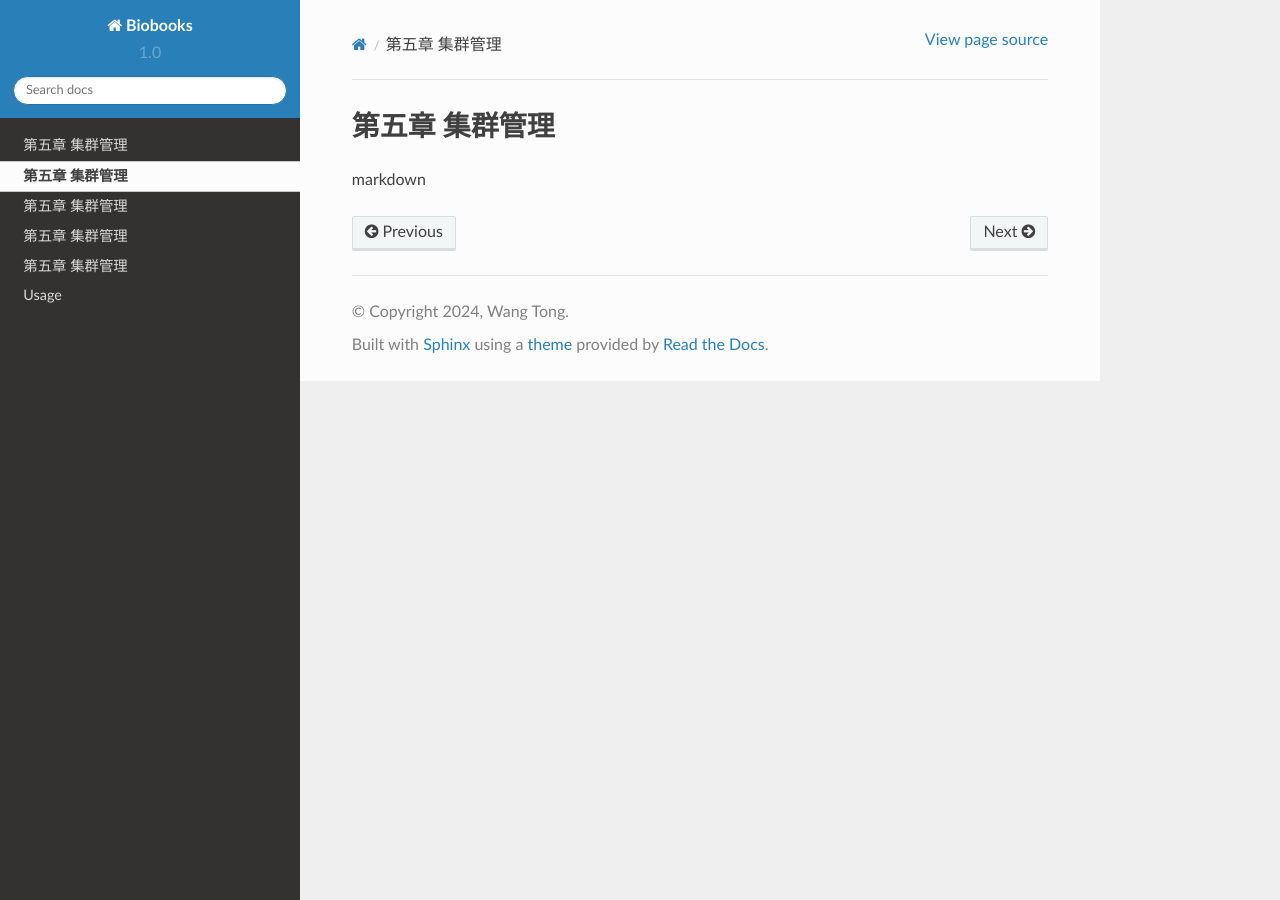
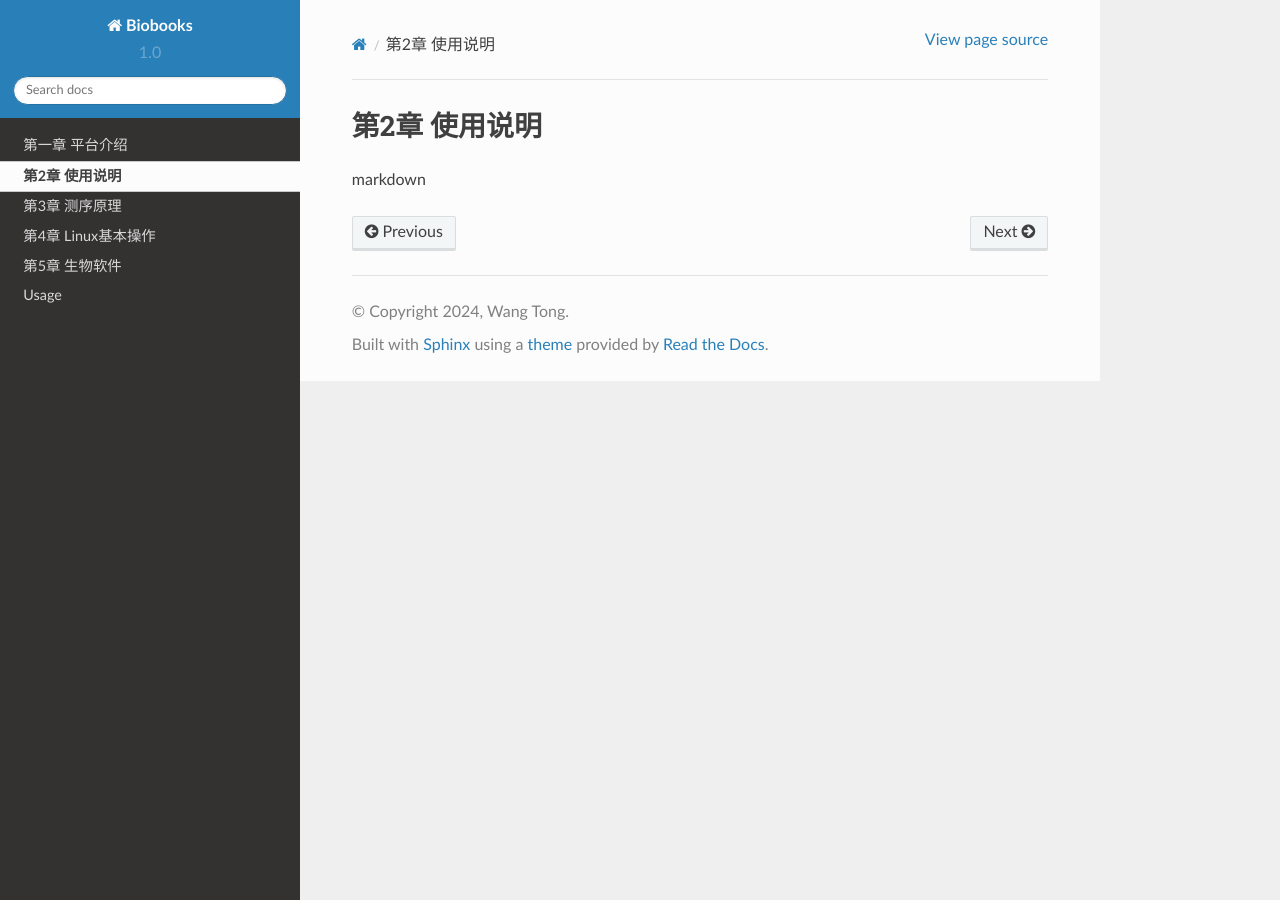
Before and after one commit to wangtong/biobooks, a Sphinx documentation site: the page built from docs/source/chapter02/index.rst, in a window 1280 px wide. Built offline with Sphinx 7.4.7 and the Read the Docs theme 2.0.0, drawn with Linux system fonts in a browser that asks for light colours; pages that are not in the unit, such as notebooks, are missing from menus.

Commit message:
five commit

```diff
--- a/docs/source/chapter01/index.rst
+++ b/docs/source/chapter01/index.rst
@@ -1,8 +1,7 @@
-第五章 集群管理
+第一章 平台介绍
 ===============================
 
 markdown
-
 
 .. toctree::
    :maxdepth: 2
--- a/docs/source/chapter02/index.rst
+++ b/docs/source/chapter02/index.rst
@@ -1,4 +1,4 @@
-第五章 集群管理
+第2章 使用说明
 ===============================
 
 markdown
--- a/docs/source/chapter03/index.rst
+++ b/docs/source/chapter03/index.rst
@@ -1,4 +1,4 @@
-第五章 集群管理
+第3章 测序原理
 ===============================
 
 markdown
--- a/docs/source/chapter04/index.rst
+++ b/docs/source/chapter04/index.rst
@@ -1,4 +1,4 @@
-第五章 集群管理
+第4章 Linux基本操作
 ===============================
 
 markdown
--- a/docs/source/chapter05/index.rst
+++ b/docs/source/chapter05/index.rst
@@ -1,4 +1,4 @@
-第五章 集群管理
+第5章 生物软件
 ===============================
 
 markdown
```
